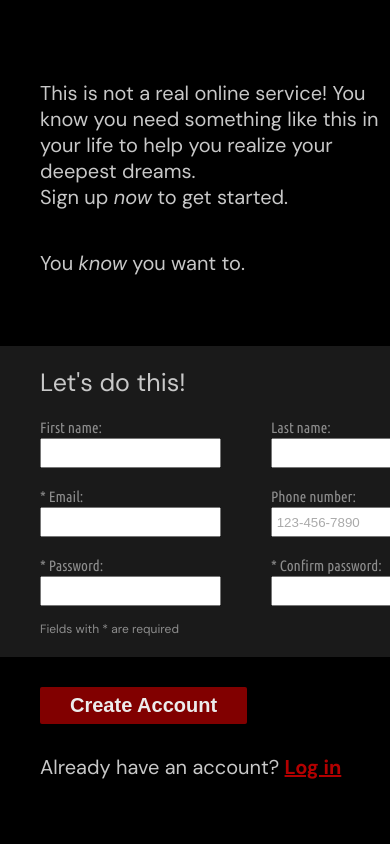
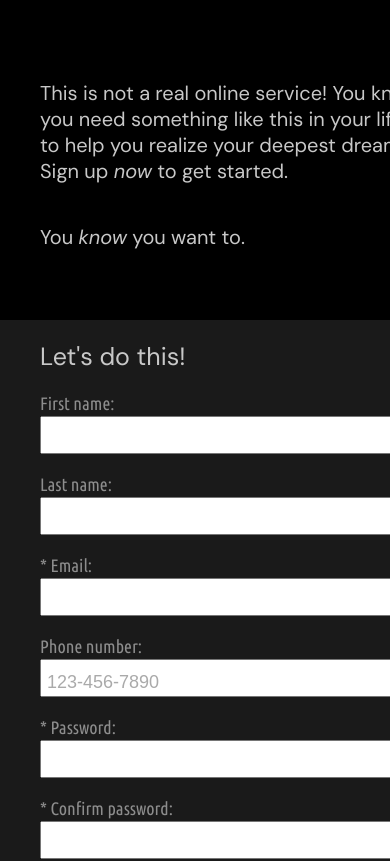
Before and after one commit to heresywolves/online-form, a plain HTML site: page index.html in a window 390 px wide. Shown: the top 861 px of the page. Drawn offline with Linux system fonts and the light colour scheme.

Commit message:
reorder mobile input into a column. fix border color

```diff
--- a/styles.css
+++ b/styles.css
@@ -45,7 +45,7 @@ body {
   top: 0px;
   height: 150px;
   width: 100%;
-  background-color: rgba(0,0,0,0.5);
+  background-color: rgba(0, 0, 0, 0.5);
   font-size: 50px;
   color: white;
 }
@@ -77,7 +77,7 @@ body {
   padding-top: 80px;
   background-color: black;
   font-size: 20px;
-  color: rgb(200,200,200);
+  color: rgb(200, 200, 200);
 }
 
 .right-side p {
@@ -125,16 +125,20 @@ div.form {
   height: 30px;
 }
 
-::placeholder { /* Chrome, Firefox, Opera, Safari 10.1+ */
+::placeholder {
+  /* Chrome, Firefox, Opera, Safari 10.1+ */
   color: rgb(170, 170, 170);
-  opacity: 1; /* Firefox */
+  opacity: 1;
+  /* Firefox */
 }
 
-:-ms-input-placeholder { /* Internet Explorer 10-11 */
+:-ms-input-placeholder {
+  /* Internet Explorer 10-11 */
   color: rgb(170, 170, 170);
 }
 
-::-ms-input-placeholder { /* Microsoft Edge */
+::-ms-input-placeholder {
+  /* Microsoft Edge */
   color: rgb(170, 170, 170);
 }
 
@@ -219,22 +223,51 @@ button:active {
 
 /* mobile */
 
-@media screen and (max-width: 800px)
-{
+@media screen and (max-width: 800px) {
+  body {
+    background-color: black;
+  }
+
   .left-side {
     display: none;
   }
 
   .field-container {
     width: auto;
+    margin-right: 35px;
+  }
+
+  .form .row {
+    flex-direction: column;
+    gap: 0px;
+    margin-bottom: 0;
+    margin-top: 0;
+    padding: 0;
   }
 
   .form input {
+    flex: 1;
+    max-width: 400px;
     width: auto;
+    height: 40px;
+    font-size: 30px;
+  }
+
+  .form input:focus {
+    outline: none;
   }
 
   .right-side {
     height: 100vh;
   }
 
+  .form label {
+    margin-top: 20px;
+    font-size: 18px;
+  }
+
+  input::placeholder {
+    font-size: 18px;
+  }
+
 }
```
